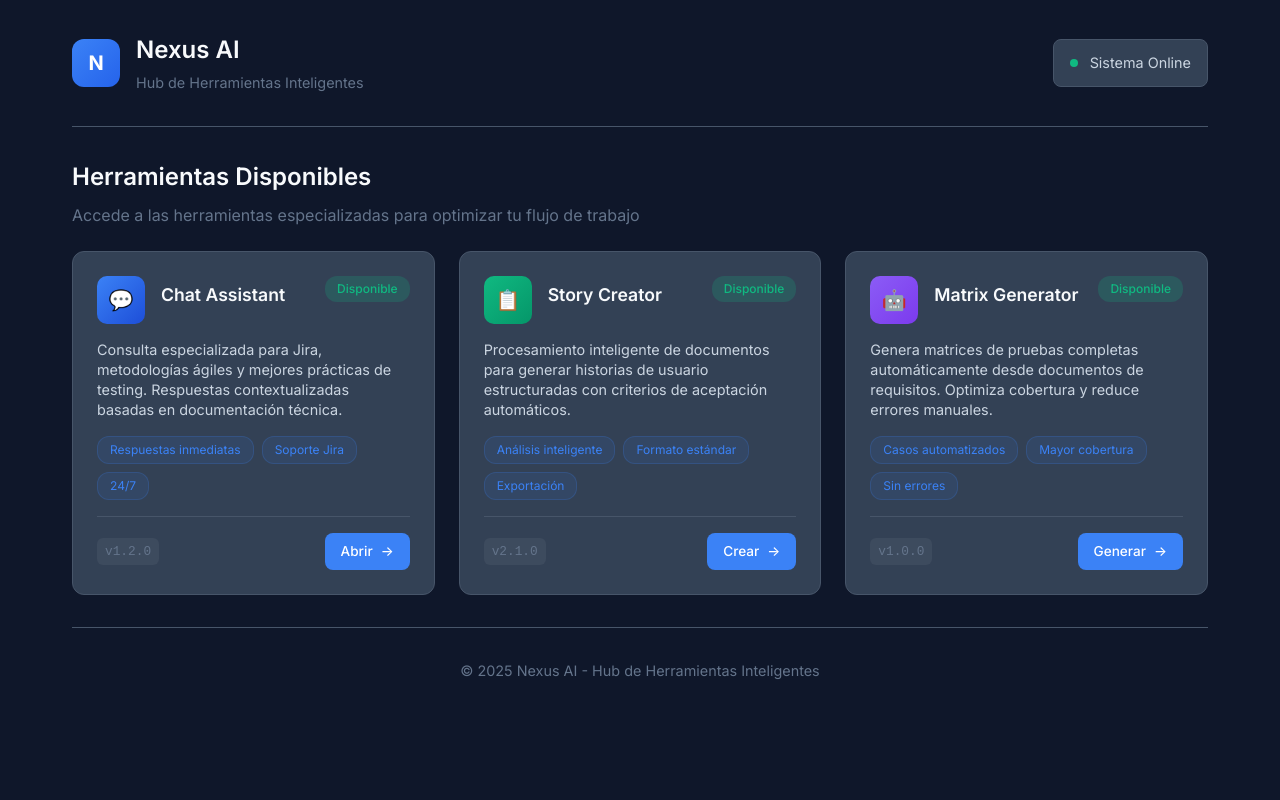
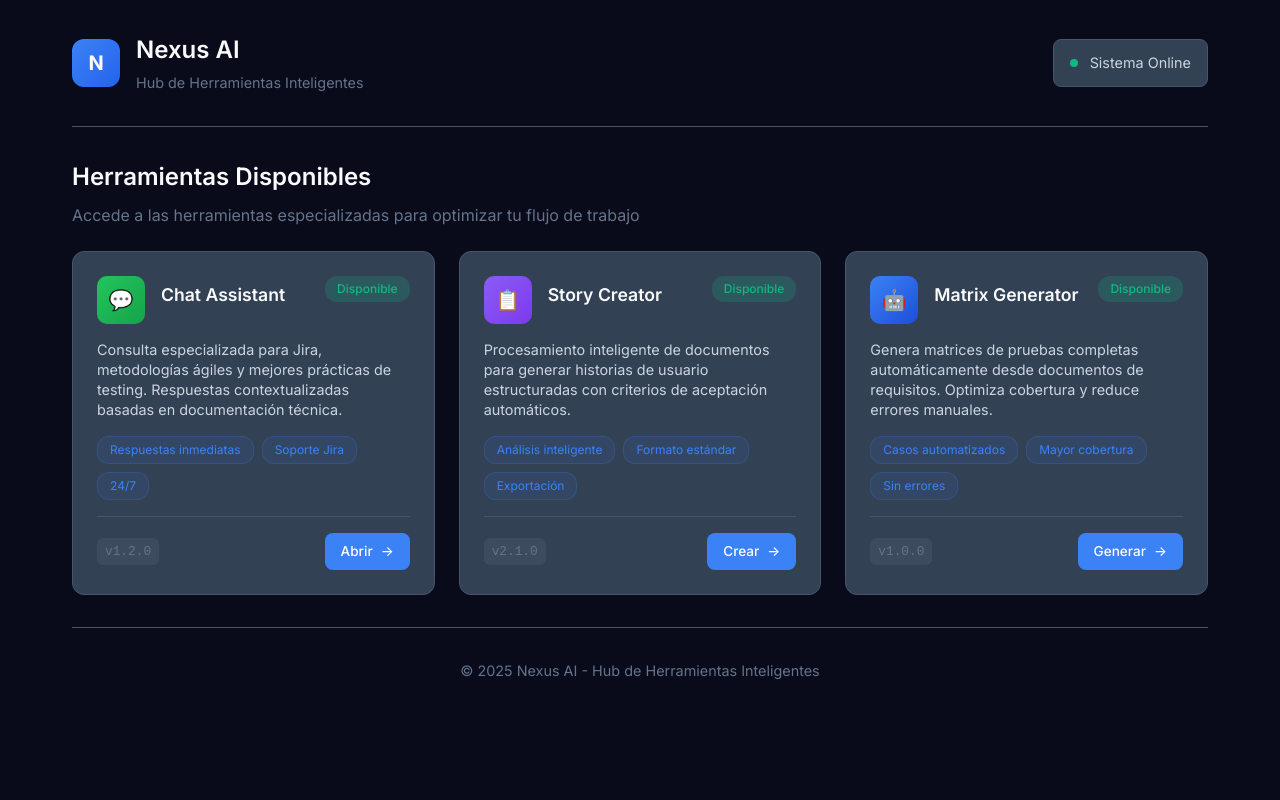
Before and after one commit to CMedina2023/Nexus-Web-HTML, a Flask app: page / in a window 1280 px wide. Run offline with Flask 3, Linux system fonts and the light colour scheme.

Commit message:
Update index.html
cambio de colores en iconos y bg primario

```diff
--- a/Nexus-Web/templates/index.html
+++ b/Nexus-Web/templates/index.html
@@ -15,7 +15,7 @@
         }
 
         :root {
-            --primary-bg: #0f172a;
+            --primary-bg: #0a0b1a;
             --secondary-bg: #1e293b;
             --card-bg: #334155;
             --accent: #3b82f6;
@@ -225,15 +225,15 @@
         }
 
         .tool-card.chat .tool-icon {
-            background: linear-gradient(135deg, #3b82f6, #1d4ed8);
+            background: linear-gradient(135deg, #22c55e, #16a34a);
         }
 
         .tool-card.story .tool-icon {
-            background: linear-gradient(135deg, #10b981, #059669);
+            background: linear-gradient(135deg, #8b5cf6, #7c3aed);
         }
 
         .tool-card.test .tool-icon {
-            background: linear-gradient(135deg, #8b5cf6, #7c3aed);
+            background: linear-gradient(135deg, #3b82f6, #1d4ed8)
         }
 
         .tool-content h3 {
```
